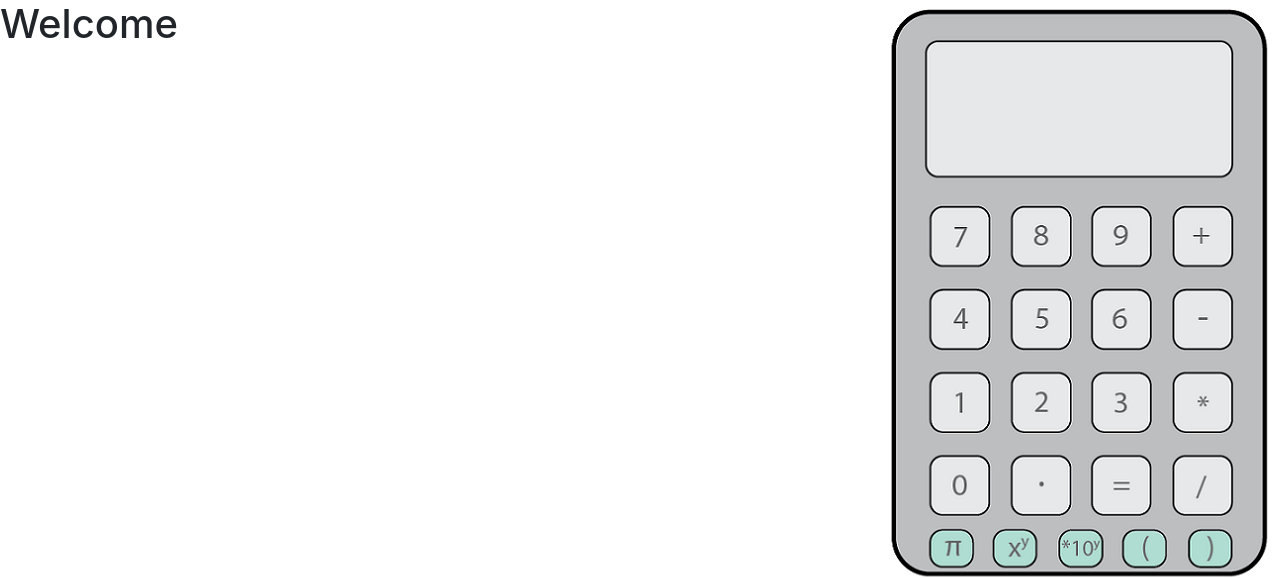
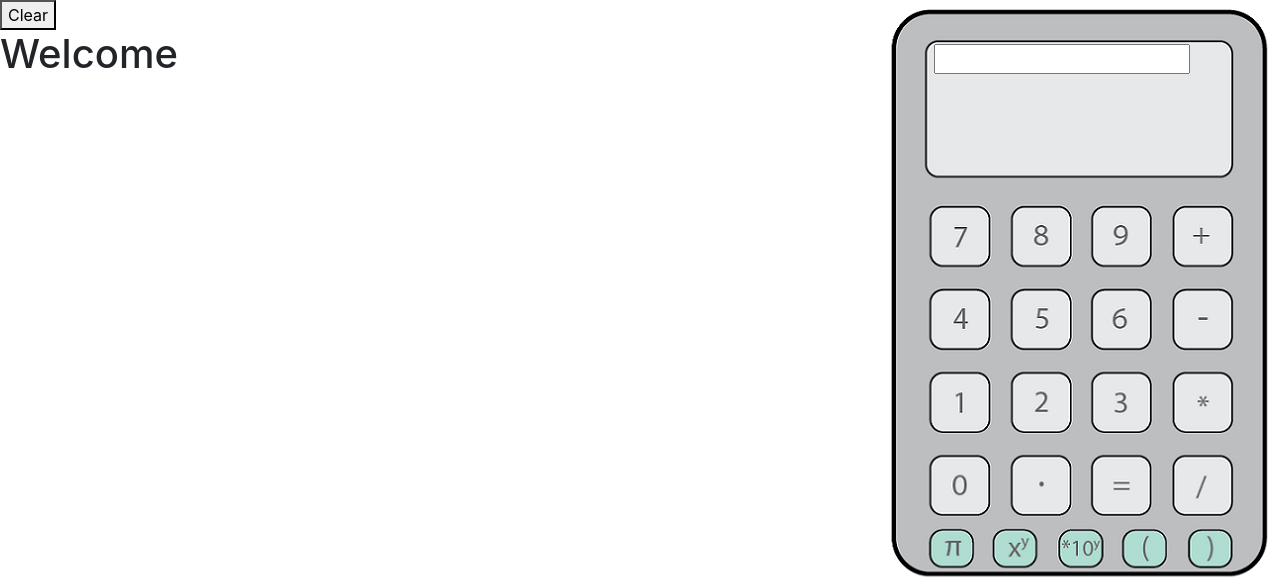
Before and after one commit to tushitjain1/IB-equaitons-calculator, a Flask app: page / in a window 1280 px wide. Shown: the part 56-635 px from the top of the page. Run offline with Flask 2, Linux system fonts and the light colour scheme; some libraries are stand-ins or nearby versions.

Commit message:
progress

```diff
--- a/hiddenWebDev/templates/home.html
+++ b/hiddenWebDev/templates/home.html
@@ -80,6 +80,10 @@
         </li>
     </nav>
     <img src="{{url_for('static', filename='calculatorart-01.png')}}" alt="Calculator" style="position: absolute; right: 10px"/>
+    <form method="POST">
+        <input type="number" size="300" style="position: absolute; top: 100px; right: 90px;">
+        <button type="reset" name="clear" value="clear">Clear</button>
+    </form>
     <div id="main">
         {% if val == 0 %}
         <h1>Welcome</h1>
--- a/hiddenWebDev/webdev.py
+++ b/hiddenWebDev/webdev.py
@@ -1,5 +1,4 @@
 from flask import Flask, render_template,request
-
 app = Flask(__name__)
 
 
```
